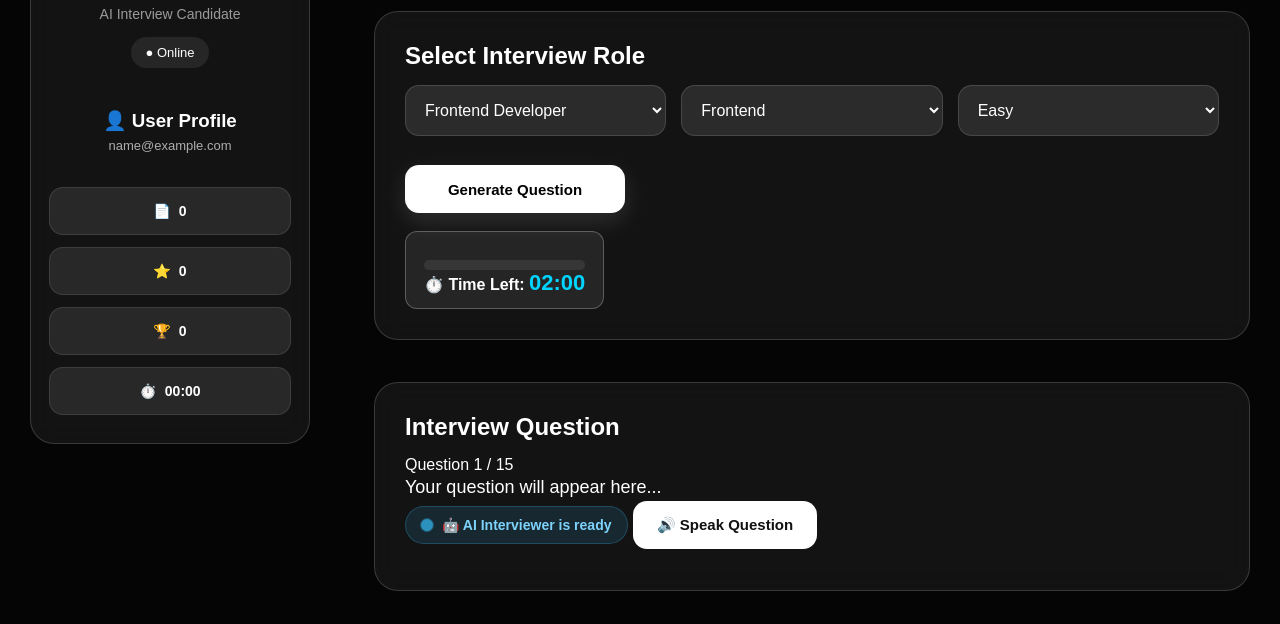
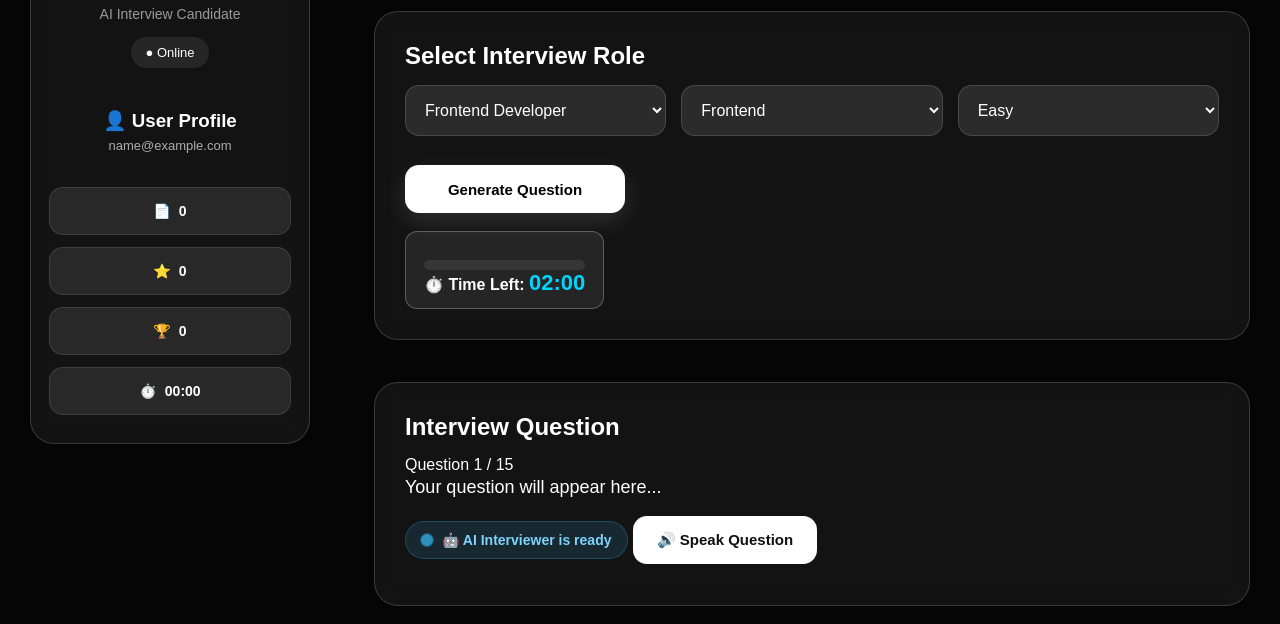
Before and after one commit to vivekkhatik617-dotcom/InterviewFlow-AI, a website: page index.html in a window 1280 px wide. Shown: the part 328-952 px from the top of the page. Drawn offline with nearby package versions, Linux system fonts and the light colour scheme; no server answers; sample sign-in values are in the browser's storage.

```diff
--- a/style.css
+++ b/style.css
@@ -1066,3 +1066,7 @@ button:active {
     background: #000;
     border: 2px solid rgba(255, 255, 255, 0.15);
 }
+
+.card button {
+    margin-top: 15px;
+}
```
